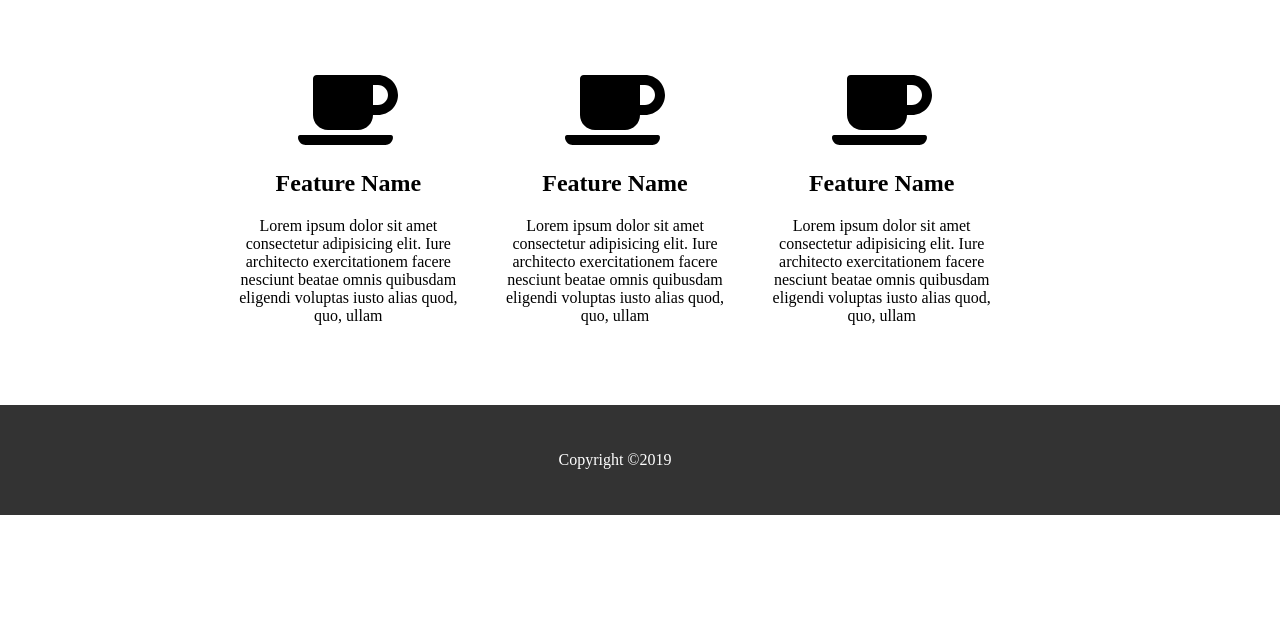
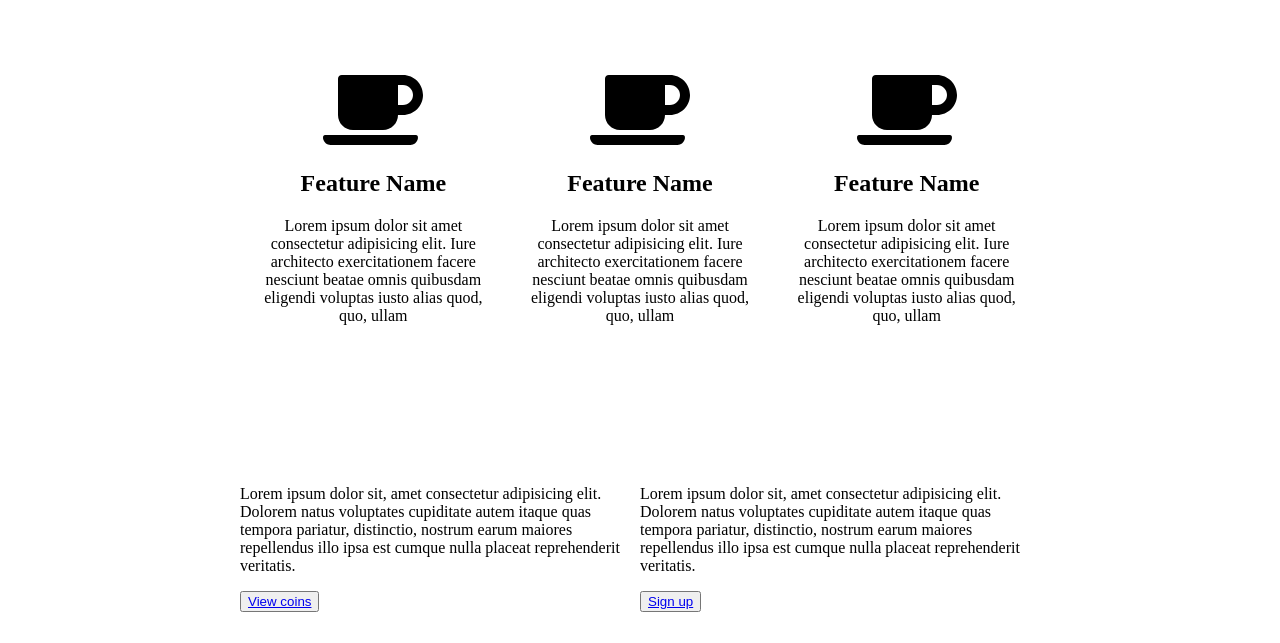
Before and after one commit to nbeers22/cryptopal-client, a React (Create React App) app: page / in a window 1280 px wide. Shown: the part 309-952 px from the top of the page. Before the commit the page ends 824 px from the top, so only its background shows below. Built offline with nearby package versions, Linux system fonts and the light colour scheme.

Commit message:
Updated Home page view CTAs

```diff
--- a/src/views/Home/Home.css
+++ b/src/views/Home/Home.css
@@ -12,7 +12,7 @@ section{
   max-width: 700px;
   margin: 0 auto;
 }
-.features .feature-container{
+.feature-container{
   display: flex;
   width: 90%;
   max-width: 800px;
--- a/src/views/Home/Home.js
+++ b/src/views/Home/Home.js
@@ -1,4 +1,5 @@
 import React, { Component } from 'react';
+import { Link } from 'react-router-dom';
 import { FontAwesomeIcon } from '@fortawesome/react-fontawesome'
 import { faCoffee } from '@fortawesome/free-solid-svg-icons'
 import './Home.css';
@@ -15,7 +16,6 @@ export default class Home extends Component {
           </div>
         </section>
         <section className="features">
-          <div className="container">
           <div className="feature-container">
             <aside className="feature">
               <FontAwesomeIcon icon={faCoffee} />
@@ -33,6 +33,21 @@ export default class Home extends Component {
               <p>Lorem ipsum dolor sit amet consectetur adipisicing elit. Iure architecto exercitationem facere nesciunt beatae omnis quibusdam eligendi voluptas iusto alias quod, quo, ullam </p>
             </aside>
           </div>
+        </section>
+        <section className="ctas">
+          <div className="feature-container">
+            <aside className="cta">
+              <p>Lorem ipsum dolor sit, amet consectetur adipisicing elit. Dolorem natus voluptates cupiditate autem itaque quas tempora pariatur, distinctio, nostrum earum maiores repellendus illo ipsa est cumque nulla placeat reprehenderit veritatis.</p>
+              <button type="button">
+                <Link to="/coins">View coins</Link>
+              </button>
+            </aside>
+            <aside className="cta">
+              <p>Lorem ipsum dolor sit, amet consectetur adipisicing elit. Dolorem natus voluptates cupiditate autem itaque quas tempora pariatur, distinctio, nostrum earum maiores repellendus illo ipsa est cumque nulla placeat reprehenderit veritatis.</p>
+              <button type="button">
+                <Link to="">Sign up</Link>
+              </button>
+            </aside>
           </div>
         </section>
       </div>
```
Lines whose indentation alone changed are shown as unchanged.
